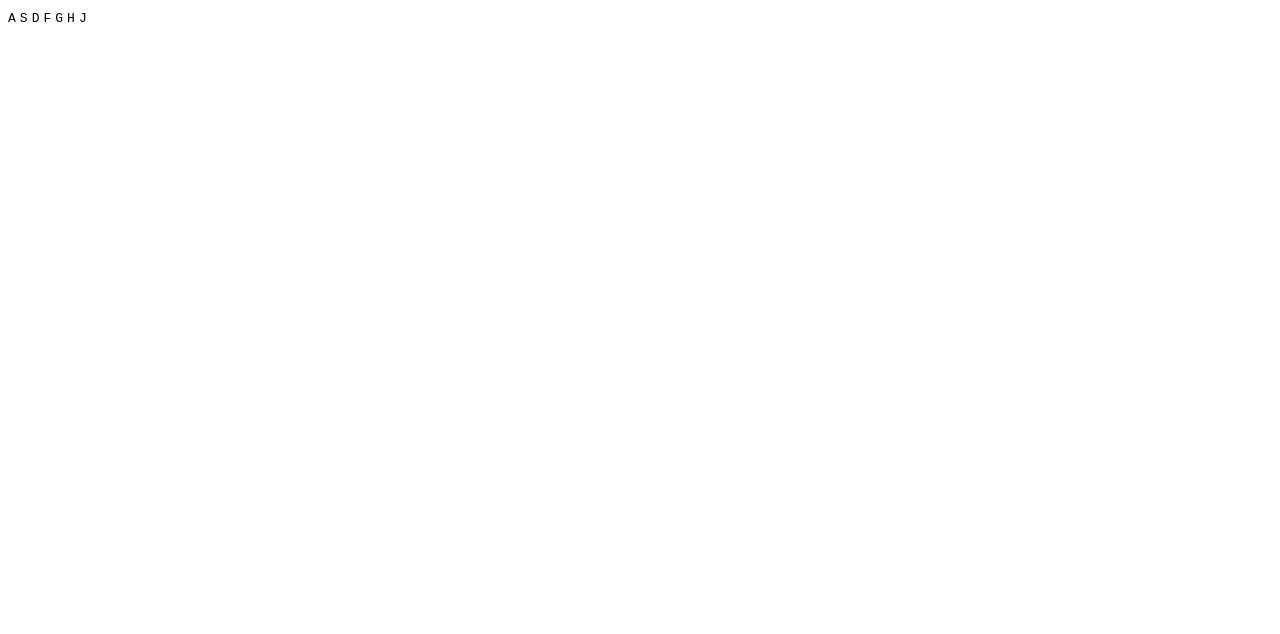
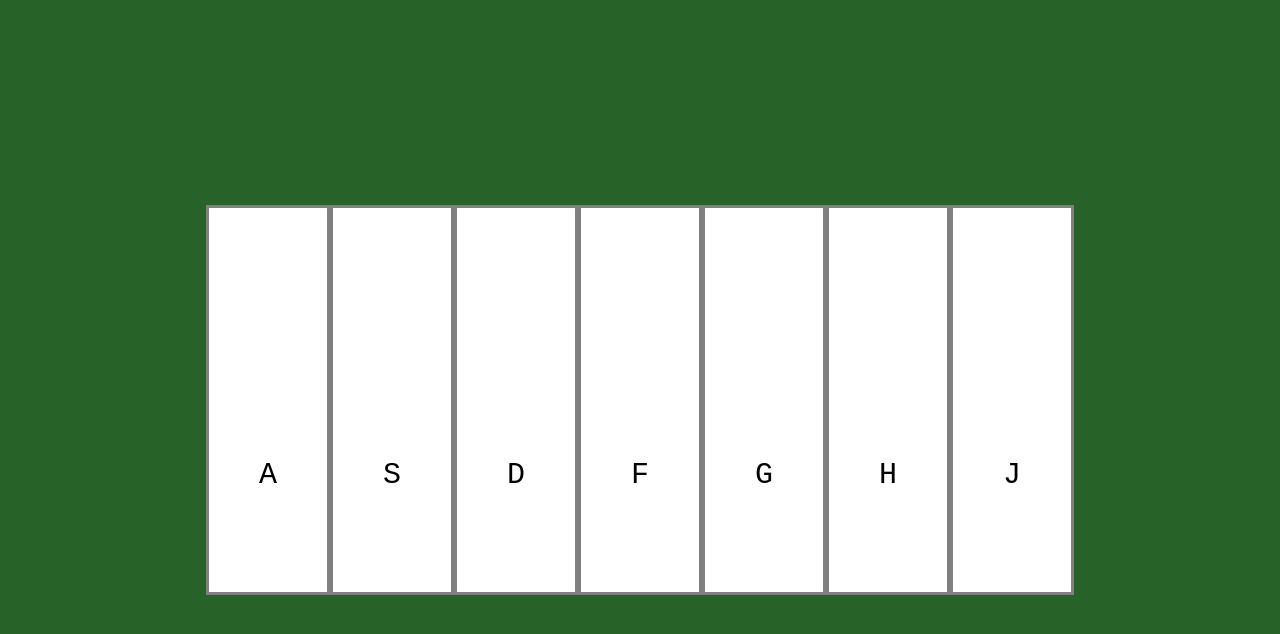
Before and after one commit to Rajskij/virtual-piano, a plain HTML site: page index.html in a window 1280 px wide. Drawn offline with Linux system fonts and the light colour scheme.

Commit message:
release v0.2

```diff
--- a/index.html
+++ b/index.html
@@ -3,8 +3,10 @@
 <head>
     <meta charset="utf-8">
     <title>Virtual Piano</title>
+    <link href="style.css" rel="stylesheet">
 </head>
 <body>
+    <div class="container">
         <kbd>A</kbd>
         <kbd>S</kbd>
         <kbd>D</kbd>
@@ -12,5 +14,6 @@
         <kbd>G</kbd>
         <kbd>H</kbd>
         <kbd>J</kbd>
+    </div>
 </body>
 </html>
--- /dev/null
+++ b/style.css
@@ -0,0 +1,21 @@
+* {
+    margin: 0;
+    padding: 0;
+}
+body {
+    background-color: #276229;
+    display: flex;
+    height: 100vh;
+}
+.container {
+    display: flex;
+    margin: auto;
+}
+kbd {
+    background-color: white;
+    border: solid grey;
+    display: inline-block;
+    text-align: center;
+    padding: 250px 50px 100px;
+    font-size: 30px;
+}
```
Lines whose indentation alone changed are shown as unchanged.
